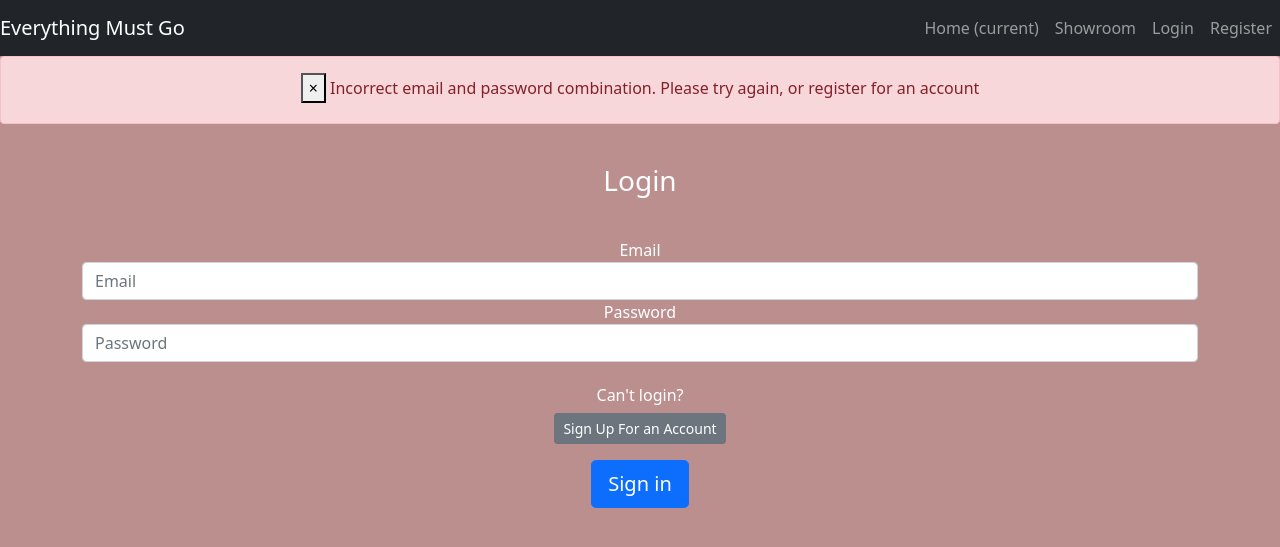
After one commit to phase5lhcm/flask-ecommerce, a Flask app: page /login in a window 1280 px wide. The commit adds this page. Shown: the top 547 px of the page. Run offline with Flask 2, Linux system fonts and the light colour scheme; data comes from the database, SQL or seed files in the repository; both versions use the stored data as it was after the commit.

Commit message:
refactor flask login form route

```diff
--- /dev/null
+++ b/showroom/forms.py
@@ -0,0 +1,30 @@
+from flask_wtf import FlaskForm
+from wtforms import StringField, PasswordField,SubmitField
+from wtforms.validators import Length, Email, EqualTo, DataRequired, ValidationError
+from showroom.models import User
+
+class RegisterForm(FlaskForm):
+
+    def validate_username(self, check_username):
+        #query documents to see if user already exists in db with this username
+        user = User.query.filter_by(username=check_username.data).first()
+        if user:
+            raise ValidationError('Username already exists.')
+    def validate_email(self, check_email):
+        email = User.query.filter_by(email=check_email.data).first()
+        if email:
+            raise ValidationError('Email addrress already exists, please log in with your account.')
+
+    username = StringField(label='Username', validators=[Length(min=2, max=20), DataRequired()])
+    email = StringField(label='Email', validators=[Email(message="A legit email is required"), DataRequired()])
+    password1 = PasswordField(label='Password', validators=[Length(min=6), DataRequired()])
+    password_confirmation = PasswordField(label='Confirm password', validators=[EqualTo('password1'), DataRequired()])
+    submitBtn = SubmitField(label='Create Account')
+
+class LoginForm(FlaskForm):
+     #query documents to see if user already exists in db with username or email from user input
+     # Login form can validate with username or email
+    username = StringField(label='Username', validators=[DataRequired()])
+    email = StringField(label='Email', validators=[DataRequired()])
+    password = PasswordField(label='Password', validators=[ DataRequired()])
+    loginBtn = SubmitField(label='Sign in')
--- a/showroom/routes.py
+++ b/showroom/routes.py
@@ -1,12 +1,77 @@
+from urllib import request
 from showroom import app
-from flask import render_template
-from showroom.models import Product
+from flask_wtf import Form
+from flask import render_template, redirect, flash,url_for
+from showroom.models import Product, User
+from showroom.forms import RegisterForm, LoginForm
+from showroom import db
+from flask_login import login_user, logout_user, login_required
+import sys
+import logging
+logging.basicConfig(level=logging.DEBUG)
 
 @app.route("/")
-def hello_world():
+def home_page():
     return render_template('homepage.html')
 
-@app.route("/showroom")
+@app.route('/showroom')
+# @login_required
 def showroom():
+    #let's return all Products in db
     products = Product.query.all()
-    return 'products page'
+   # print('products', products)
+    return render_template('showroom.html', products=products)
+
+@app.route("/register", methods=['GET','POST'])
+def register_page():
+    form = RegisterForm()
+    if form.validate_on_submit():
+        create_user = User(username=form.username.data,
+                           email=form.email.data,
+                           password=form.password1.data)
+        db.session.add(create_user)
+        db.session.commit()
+        # print(f"user: create_user")
+        # app.logger.info(f'Hello - app.logger.info')
+        login_user(create_user)
+        flash(f"Welcome! You are now logged in as {create_user.username}", category="success")
+        return redirect(url_for('showroom'))
+    #Let's check if there are form errors per the validators
+    if form.errors != {}:
+        for err_msg in form.errors.values():
+            flash(f'Error creating user: {err_msg}', category='danger')
+    return render_template('registerPage.html', form=form)
+
+@app.route("/login", methods=['GET', 'POST'])
+def login_page():
+    form = LoginForm()
+    # user = User.query.filter_by(username=form.username.data).first()
+    # print(f'user: ', user) - prints None
+    # if form.is_submitted:
+    #     userFound = User.query.filter_by(email=form.email.data).first()
+    #     print(f"user",userFound)
+    # if form.validate():
+    #     print('True')
+    # form is not validating so I used not logic instead
+    if not form.validate_on_submit():
+        # print("form is not submitting")
+        user = User.query.filter_by(email=form.email.data).first()
+        print(f"user", form.email.data)
+        if user and user.verify_password(
+            check_pwrd = form.password.data
+        ):
+            login_user(user)
+            app.logger.info(f'user login attempt:', user)
+            print("user logged in")
+            flash(f"{user.username}, you have successfully logged in.")
+            return redirect(url_for('showroom'))
+        else:
+            flash('Incorrect email and password combination. Please try again, or register for an account', category="danger")
+    print(form.errors)
+    return render_template('loginPage.html', form=form)
+
+# @app.route("/logout", methods=['POST'])
+# def logout_page():
+#     logout_user()
+#     flash("Logout successful", category="info")
+#     return redirect(url_for("home_page"))
--- a/showroom/templates/layout.html
+++ b/showroom/templates/layout.html
@@ -16,20 +16,8 @@
         <title>{% block title%}{%endblock%}</title>
     </head>
     <body>
-        <!DOCTYPE html>
-        <html lang="en">
-            <head>
-                <meta charset="UTF-8" />
-                <meta http-equiv="X-UA-Compatible" content="IE=edge" />
-                <meta
-                    name="viewport"
-                    content="width=device-width, initial-scale=1.0"
-                />
-                <title>Homepage</title>
-            </head>
-            <body>
         <nav class="navbar navbar-expand-md navbar-dark bg-dark">
-                    <a class="navbar-brand" href="#">Showroom</a>
+            <a class="navbar-brand" href="#">Everything Must Go</a>
             <button
                 class="navbar-toggler"
                 type="button"
@@ -39,9 +27,72 @@
                 <span class="navbar-toggler-icon"></span>
             </button>
             <div class="collapse navbar-collapse" id="navbarNav"></div>
+            <ul class="navbar-nav mr-auto">
+                <li class="nav-item active">
+                    <a class="nav-link" href="{{url_for('home_page')}}"
+                        >Home <span class="sr-only">(current)</span></a
+                    >
+                </li>
+                <li class="nav-item">
+                    <a class="nav-link" href="{{url_for('showroom')}}"
+                        >Showroom</a
+                    >
+                </li>
+            </ul>
+            {% if current_user.is_authenticated %}
+            <ul class="navbar-nav">
+                <li class="nav-item">
+                    <a
+                        class="nav-link"
+                        style="color: yellow; font-weight: bold"
+                    >
+                        <i class="fas fa-coins"></i>
+                        {{current_user.budget}}
+                    </a>
+                </li>
+                <li class="nav-item">
+                    <a class="nav-link" href="#"
+                        >Welcome back, {current_user.username}</a
+                    >
+                </li>
+                <li class="nav-item">
+                    <a class="nav-link" href="#"
+                        >Welcome back, {current_user.username}</a
+                    >
+                </li>
+                <li class="nav-item">
+                    <a class="nav-link" href="#">Logout</a>
+                </li>
+            </ul>
+            {% else %}
+            <ul class="navbar-nav">
+                <li class="nav-item">
+                    <a class="nav-link" href="{{url_for('login_page')}}"
+                        >Login</a
+                    >
+                </li>
+                <li class="nav-item">
+                    <a class="nav-link" href="{{url_for('register_page')}}"
+                        >Register</a
+                    >
+                </li>
+            </ul>
+            {% endif %}
         </nav>
-            </body>
-        </html>
+        {% with messages = get_flashed_messages(with_categories=true)%} {% if
+        messages%} {% for category, message in messages %}
+        <div class="alert alert-{{category}} flashes">
+            <button
+                type="button"
+                class="m1-2 mb-1 close"
+                data-dismiss="alert"
+                aria-label="Close"
+            >
+                <span aria-hidden="true">&times;</span>
+            </button>
+            {{message}}
+        </div>
+        {%endfor%} {% endif %} {% endwith %} {%block content%} {% endblock %}
 
         <!-- Option 1: Bootstrap Bundle with Popper -->
         <script
--- /dev/null
+++ b/showroom/templates/loginPage.html
@@ -0,0 +1,26 @@
+{% extends 'layout.html' %} {% block title%} Login {% endblock%} {%block
+content%}
+<body class="text-center">
+    <div class="container">
+        <form method="POST" class="form-signin" style="color: white">
+          {{form.hidden_tag()}}
+            <img src="" alt="" />
+            <h1 class="h3 mb-3 font-weight-normal">Login</h1>
+            <br />
+            {{form.email.label()}} {{form.email(class="form-control",
+            placeholder="Email")}} {{form.password.label()}}
+            {{form.password(class="form-control", placeholder="Password")}}
+            <br />
+            <div class="checkbox mb-3">
+                <h6>Can't login?</h6>
+                <a
+                    href="{{url_for('register_page')}}"
+                    class="btn btn-sm btn-secondary"
+                    >Sign Up For an Account</a
+                >
+            </div>
+            {{form.loginBtn(class="btn btn-lg btn-block btn-primary")}}
+        </form>
+    </div>
+</body>
+{%endblock %}
```
Also changed, not shown: showroom/__init__.py (+10 -2 lines), showroom/models.py (+25 -24 lines), showroom/templates/registerPage.html (added, +37 -0 lines), showroom/templates/showroom.html (added, +45 -0 lines), showroom/inventory.db. Lines whose indentation alone changed are shown as unchanged.
